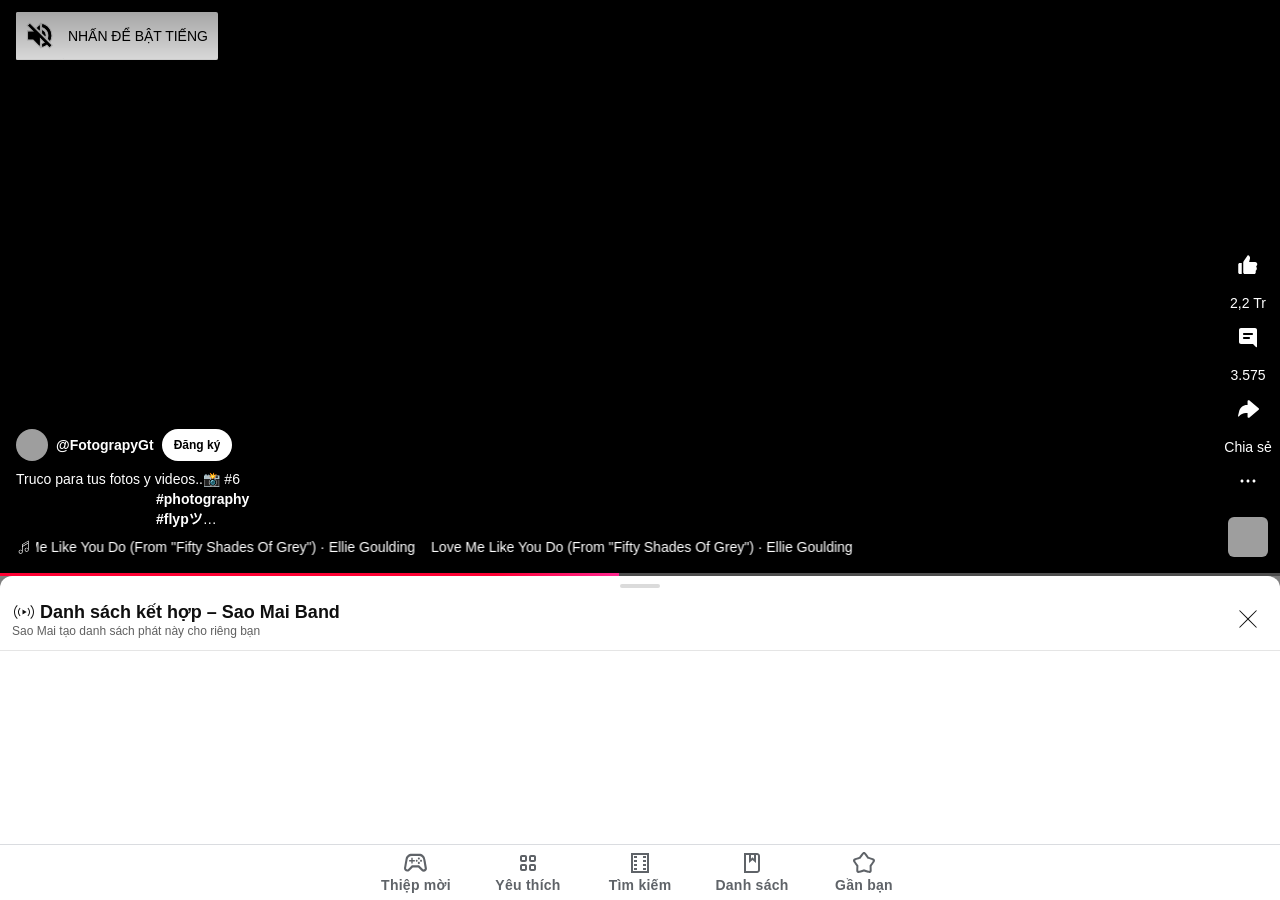
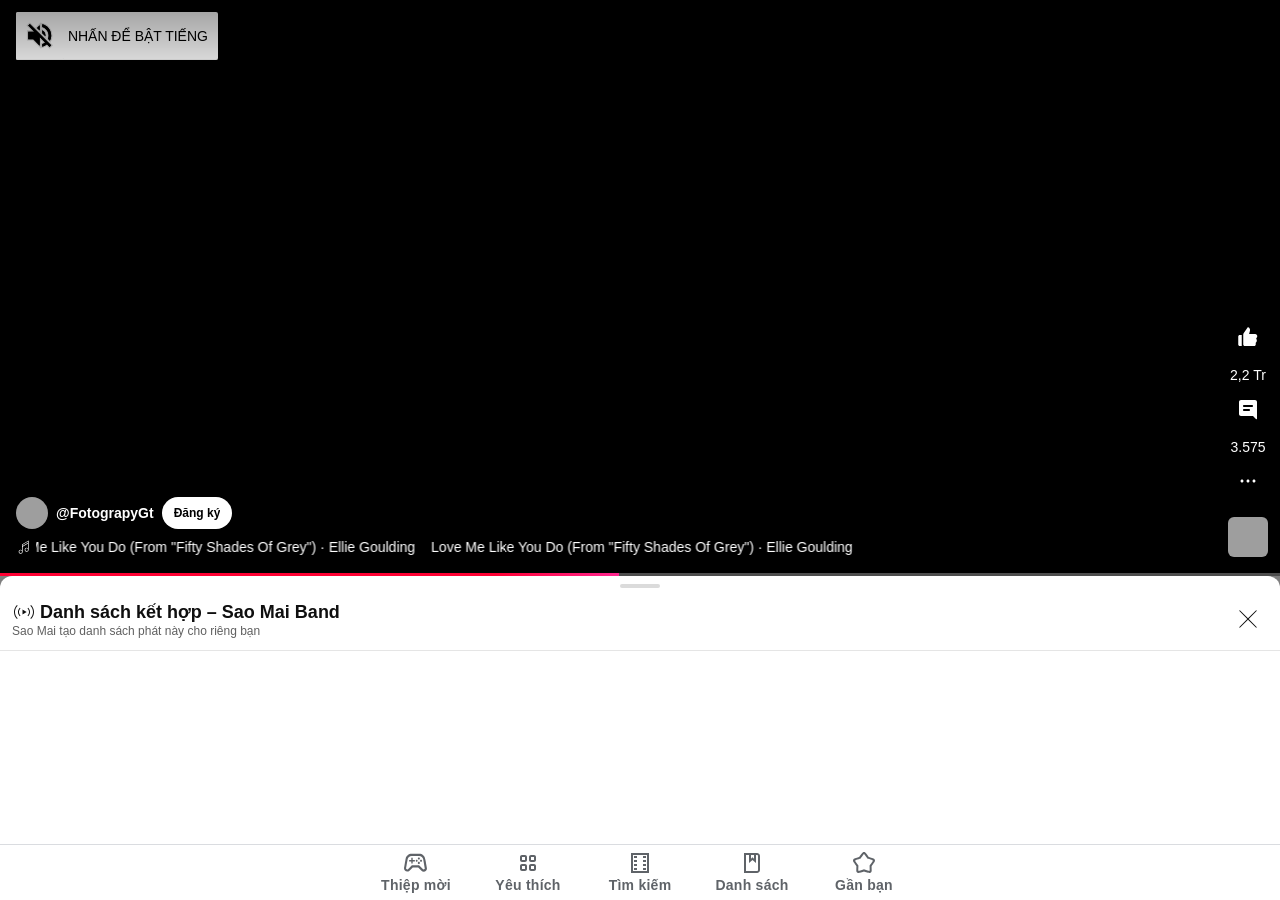
Before and after one commit to saomaidl/saomaidl.github.io, a Jekyll site: the page built from _pages/songs.html, in a window 1280 px wide. Built offline with Jekyll 4.4.1, drawn with Linux system fonts in a browser that asks for light colours; nearby versions of some CDN libraries; some web fonts are replaced; comment, search, counter and statistics services are not loaded; grey boxes are pictures that could not be loaded.

Commit message:
Update songs.html

```diff
--- a/_pages/songs.html
+++ b/_pages/songs.html
@@ -97,18 +97,6 @@ description: "Hiển thị các bài hát karaoke đã chọn. Dễ dàng truy c
                               </yt-reel-channel-bar-view-model>
                             </div>
                             <div class="YtReelMetapanelViewModelMetapanelItem">
-                              <yt-shorts-video-title-view-model class="YtShortsVideoTitleViewModelHost YtShortsVideoTitleViewModelHostClickable">
-                                <h2 class="YtShortsVideoTitleViewModelShortsVideoTitle">
-                                  <span class="yt-core-attributed-string yt-core-attributed-string--white-space-pre-wrap yt-core-attributed-string--link-inherit-color" dir="auto">Truco para tus fotos y videos..📸 #6
-                                    <span class="yt-core-attributed-string--link-inherit-color" dir="auto" style="font-weight: 700; color: rgb(255, 255, 255);"><a class="yt-core-attributed-string__link yt-core-attributed-string__link--call-to-action-color yt-core-attributed-string--link-inherit-color" tabindex="0" href="/hashtag/photography/shorts" target="" force-new-state="true">#photography</a></span>
-                                    <span class="yt-core-attributed-string--link-inherit-color" dir="auto" style="font-weight: 700; color: rgb(255, 255, 255);"><a class="yt-core-attributed-string__link yt-core-attributed-string__link--call-to-action-color yt-core-attributed-string--link-inherit-color" tabindex="0" href="/hashtag/flyp%E3%83%84/shorts" target="" force-new-state="true">#flypツ</a></span>
-                                    <span class="yt-core-attributed-string--link-inherit-color" dir="auto" style="font-weight: 700; color: rgb(255, 255, 255);"><a class="yt-core-attributed-string__link yt-core-attributed-string__link--call-to-action-color yt-core-attributed-string--link-inherit-color" tabindex="0" href="/hashtag/flyp/shorts" target="" force-new-state="true">#flyp</a></span>
-                                    <span class="yt-core-attributed-string--link-inherit-color" dir="auto" style="font-weight: 700; color: rgb(255, 255, 255);"><a class="yt-core-attributed-string__link yt-core-attributed-string__link--call-to-action-color yt-core-attributed-string--link-inherit-color" tabindex="0" href="/hashtag/photoshoot/shorts" target="" force-new-state="true">#photoshoot</a></span>
-                                  </span>
-                                </h2>
-                              </yt-shorts-video-title-view-model>
-                            </div>
-                            <div class="YtReelMetapanelViewModelMetapanelItem">
                               <reel-sound-metadata-view-model class="YtReelSoundMetadataViewModelHost" tabindex="0" role="button">
                                 <div class="YtReelSoundMetadataViewModelMetadataContainer">
                                   <c3-icon class="YtReelSoundMetadataViewModelIcon" role="img" aria-label="music icon">
@@ -196,34 +184,6 @@ description: "Hiển thị các bài hát karaoke đã chọn. Dễ dàng truy c
                                 </button>
                                 <div class="yt-spec-button-shape-with-label__label" aria-hidden="true" nt="true">
                                   <span class="yt-core-attributed-string yt-core-attributed-string--white-space-pre-wrap yt-core-attributed-string--text-alignment-center yt-core-attributed-string--word-wrapping" role="text">3.575</span>
-                                </div>
-                              </label>
-                            </yt-button-shape>
-                          </ytm-button-renderer>
-                          <ytm-button-renderer class="icon-shorts_share" nt="true">
-                            <yt-button-shape class="yt-spec-button-shape-next__button-shape-wiz-class" nt="true">
-                              <label class="yt-spec-button-shape-with-label yt-spec-button-shape-with-label--is-overlay" nt="true">
-                                <button class="yt-spec-button-shape-next yt-spec-button-shape-next--tonal yt-spec-button-shape-next--overlay-dark yt-spec-button-shape-next--size-l yt-spec-button-shape-next--icon-button yt-spec-button-shape-next--enable-backdrop-filter-experiment" title="" aria-label="Chia sẻ video này" aria-disabled="false" nt="true">
-                                  <div class="yt-spec-button-shape-next__icon" aria-hidden="true" nt="true">
-                                    <c3-icon>
-                                      <span class="yt-icon-shape yt-spec-icon-shape">
-                                        <div style="width: 100%; height: 100%; display: block; fill: currentcolor;">
-                                          <svg xmlns="http://www.w3.org/2000/svg" height="24" viewBox="0 0 24 24" width="24" focusable="false" aria-hidden="true" style="pointer-events: none; display: inherit; width: 100%; height: 100%;">
-                                            <path d="m13.202 3.368 9.438 7.865c.48.4.48 1.137 0 1.537l-9.438 7.865c-.652.543-1.64.08-1.64-.768V16H9.957c-2.778 0-5.406 1.263-7.141 3.432-.304.38-.912.086-.803-.388l1.118-4.843C3.968 10.572 7.2 8 10.926 8h.636V4.137c0-.848.989-1.311 1.64-.769Z"></path>
-                                          </svg>
-                                        </div>
-                                      </span>
-                                    </c3-icon>
-                                  </div>
-                                  <yt-touch-feedback-shape style="border-radius: inherit;">
-                                    <div aria-hidden="true" class="yt-spec-touch-feedback-shape yt-spec-touch-feedback-shape--overlay-touch-response-inverse">
-                                      <div class="yt-spec-touch-feedback-shape__stroke"></div>
-                                      <div class="yt-spec-touch-feedback-shape__fill"></div>
-                                    </div>
-                                  </yt-touch-feedback-shape>
-                                </button>
-                                <div class="yt-spec-button-shape-with-label__label" aria-hidden="true" nt="true">
-                                  <span class="yt-core-attributed-string yt-core-attributed-string--white-space-pre-wrap yt-core-attributed-string--text-alignment-center yt-core-attributed-string--word-wrapping" role="text">Chia sẻ</span>
                                 </div>
                               </label>
                             </yt-button-shape>
```
